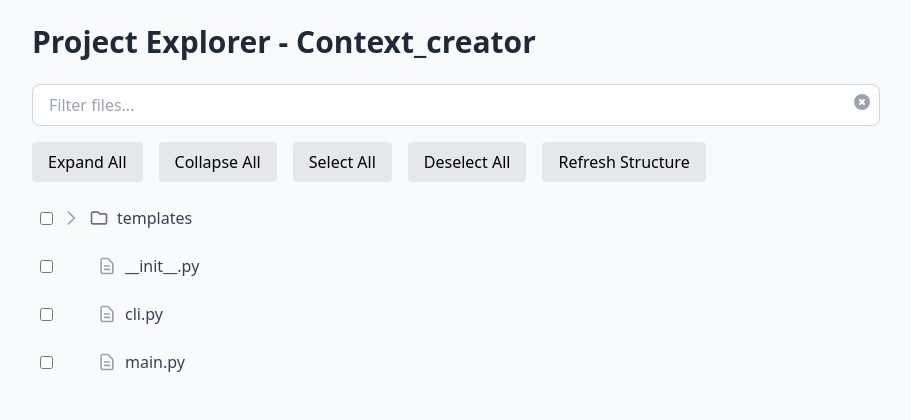
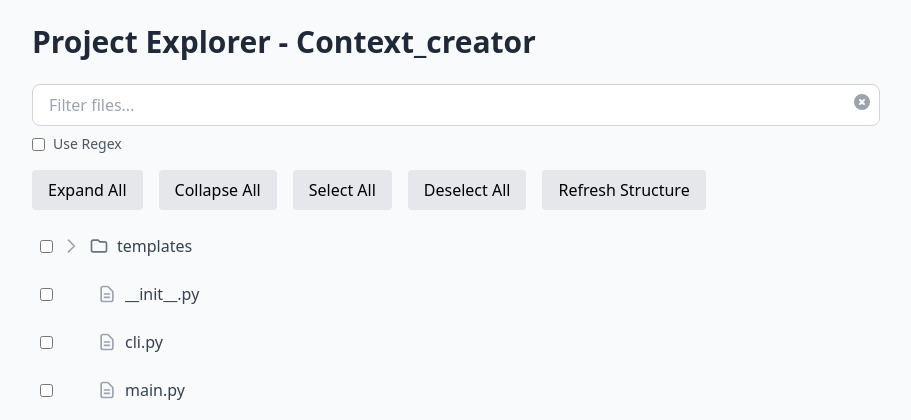
Before and after one commit to juancarlosmaggi/Context-Creator, a FastAPI app: template context_creator/templates/index.html in a window 1280 px wide. Shown: the top 420 px of the page, without its empty margins (184-1095 px from the left). Run offline with FastAPI, Linux system fonts and the light colour scheme; the template is opened without the code that fills it, so the values that code supplies are empty; some libraries are stand-ins or nearby versions.

Commit message:
Add regex filtering and update README documentation
- Implement regex pattern matching for file filtering in the web interface
- Toggle between simple search and regex mode with "Use Regex" checkbox
- Update README.md to reflect new regex functionality and improve clarity
- Streamline documentation by removing redundant sections and improving formatting

````diff
--- a/context_creator/main.py
+++ b/context_creator/main.py
@@ -26,7 +26,6 @@ class IndexStatus:
     is_valid = False
     structure = None
     created_at = None
-
     def __new__(cls):
         if not cls._instance:
             cls._instance = super().__new__(cls)
@@ -41,7 +40,6 @@ def find_git_root(path: Path) -> Union[Path, None]: # Instead of Path | None
 def parse_gitignore(git_root: Path) -> pathspec.PathSpec:
     """Parse all .gitignore files in the repository into a PathSpec."""
     patterns = []
-
     # First process the root .gitignore
     root_gitignore = git_root / ".gitignore"
     if root_gitignore.exists():
@@ -51,7 +49,6 @@ def parse_gitignore(git_root: Path) -> pathspec.PathSpec:
                 patterns.extend(lines)
         except FileNotFoundError:
             pass
-
     # Then process all other .gitignore files
     for gitignore_path in git_root.glob("*/**/.gitignore"): # Skip root .gitignore we processed above
         relative_dir = gitignore_path.parent.relative_to(git_root)
@@ -88,7 +85,6 @@ def should_ignore(path: Path, base_path: Path, git_root: Union[Path, None], igno
     # Always ignore hidden files/dirs
     if path.name.startswith("."):
         return True
-
     # Check against gitignore patterns
     if git_root and ignore_spec and path.is_relative_to(git_root):
         rel_path = path.relative_to(git_root)
@@ -97,7 +93,6 @@ def should_ignore(path: Path, base_path: Path, git_root: Union[Path, None], igno
             return True
         if path.is_dir() and ignore_spec.match_file(str(rel_path) + '/'):
             return True
-
     # Check against contextignore patterns
     if context_ignore_spec and path.is_relative_to(base_path):
         rel_path = path.relative_to(base_path)
@@ -105,7 +100,6 @@ def should_ignore(path: Path, base_path: Path, git_root: Union[Path, None], igno
             return True
         if path.is_dir() and context_ignore_spec.match_file(str(rel_path) + '/'):
             return True
-
     return False
 # Add a debugging function to test gitignore patterns
 @app.get("/api/test-gitignore/{path:path}")
@@ -115,19 +109,16 @@ async def test_gitignore(path: str):
     git_root = find_git_root(base_path)
     if not git_root:
         return {"error": "No git repository found"}
-
     ignore_spec = parse_gitignore(git_root)
     context_ignore_spec = parse_contextignore(base_path)
     test_path = Path(path)
     full_path = base_path / test_path
-
     result = {
         "path": path,
         "is_ignored": should_ignore(full_path, base_path, git_root, ignore_spec, context_ignore_spec),
         "exists": full_path.exists(),
         "is_dir": full_path.is_dir() if full_path.exists() else None,
     }
-
     # Show which patterns would match this path from gitignore
     git_pattern_matches = []
     if git_root and full_path.is_relative_to(git_root):
@@ -136,7 +127,6 @@ async def test_gitignore(path: str):
             if pattern.match_file(rel_path) or pattern.match_file(str(rel_path) + '/'):
                 git_pattern_matches.append(str(pattern))
     result["git_matching_patterns"] = git_pattern_matches
-
     # Show which patterns would match this path from contextignore
     context_pattern_matches = []
     if full_path.is_relative_to(base_path):
@@ -145,7 +135,6 @@ async def test_gitignore(path: str):
             if pattern.match_file(rel_path) or pattern.match_file(str(rel_path) + '/'):
                 context_pattern_matches.append(str(pattern))
     result["context_matching_patterns"] = context_pattern_matches
-
     return result
 # Update the get_project_structure function to use our improved should_ignore function
 @functools.lru_cache(maxsize=32)
@@ -154,13 +143,12 @@ def get_project_structure(base_path: Path):
     git_root = find_git_root(base_path)
     ignore_spec = parse_gitignore(git_root) if git_root else None
     context_ignore_spec = parse_contextignore(base_path)
-
     def build_tree(path: Path, root: Path):
         if should_ignore(path, base_path, git_root, ignore_spec, context_ignore_spec):
             return None
 
         entry = {
-            "path": str(path.relative_to(root)),
+            "path": str(path.relative_to(root)).replace("\\", "/"),
             "name": path.name,
             "type": "directory" if path.is_dir() else "file",
             "children": []
@@ -192,7 +180,6 @@ def get_project_structure(base_path: Path):
                 pass
 
         return entry
-
     # Continue with the rest of the function as before
     root_entry = {
         "path": "",
@@ -200,7 +187,6 @@ def get_project_structure(base_path: Path):
         "type": "directory",
         "children": []
     }
-
     try:
         children = []
         for child in base_path.iterdir():
@@ -221,16 +207,13 @@ def get_project_structure(base_path: Path):
                     continue
     except (PermissionError, OSError):
         pass
-
     return root_entry
 def process_files(selected_paths: list, base_path: Path):
     """Process selected files and directories into a single text output."""
     git_root = find_git_root(base_path)
     ignore_spec = parse_gitignore(git_root) if git_root else None
     context_ignore_spec = parse_contextignore(base_path)
-
     output = []
-
     def process_file(file_path: Path):
         relative_path = file_path.relative_to(base_path)
         try:
@@ -283,7 +266,6 @@ def process_files(selected_paths: list, base_path: Path):
                 return f"----- BEGIN FILE: {relative_path} -----\n```\n{content}\n```\n----- END FILE -----\n\n"
         except (UnicodeDecodeError, PermissionError, OSError):
             return f"----- BEGIN FILE: {relative_path} -----\n[Unable to process file]\n----- END FILE -----\n\n"
-
     all_files = set()
     for path in selected_paths:
         full_path = base_path / path
@@ -294,12 +276,9 @@ def process_files(selected_paths: list, base_path: Path):
             for f in full_path.rglob("*"):
                 if f.is_file() and not should_ignore(f, base_path, git_root, ignore_spec, context_ignore_spec):
                     all_files.add(f)
-
     all_files = sorted(all_files, key=lambda f: str(f.relative_to(base_path)))
-
     with concurrent.futures.ThreadPoolExecutor(max_workers=min(32, os.cpu_count() * 4)) as executor:
         results = list(executor.map(process_file, all_files))
-
     return "".join(results)
 async def build_and_save_index(base_path: Path):
     """Build and store the project structure in memory."""
@@ -314,13 +293,11 @@ async def build_and_save_index(base_path: Path):
 async def get_or_build_index(base_path: Path, background_tasks: BackgroundTasks):
     """Get the in-memory index or trigger a rebuild if necessary."""
     index_status = IndexStatus()
-
     # If index is already valid and not too old (24 hours), don't rebuild
     if index_status.is_valid and index_status.created_at:
         age = datetime.now() - index_status.created_at
         if age.total_seconds() <= 24 * 3600:
             return None
-
     # If not already building, start the build process
     if not index_status.is_building:
         index_status.is_building = True
@@ -331,13 +308,11 @@ async def index(request: Request, background_tasks: BackgroundTasks):
     """Serve the index page, triggering index build if necessary."""
     base_path = Path.cwd()
     index_status = IndexStatus()
-
     # If index is valid and recent enough, serve the main page
     if index_status.is_valid and index_status.created_at:
         age = datetime.now() - index_status.created_at
         if age.total_seconds() <= 24 * 3600:
             return templates.TemplateResponse("index.html", {"request": request})
-
     # Otherwise, trigger a build and show the loading page
     await get_or_build_index(base_path, background_tasks)
     return templates.TemplateResponse("loading.html", {"request": request})
--- a/context_creator/templates/index.html
+++ b/context_creator/templates/index.html
@@ -82,6 +82,12 @@
                     </svg>
                 </button>
             </div>
+            <div class="mt-2">
+                <label class="flex items-center space-x-2 text-sm text-gray-600">
+                    <input type="checkbox" id="regex-mode">
+                    <span>Use Regex</span>
+                </label>
+            </div>
         </div>
         <div class="flex space-x-4 mb-4">
             <button id="expand-all" class="px-4 py-2 bg-gray-200 rounded hover:bg-gray-300">Expand All</button>
@@ -133,6 +139,7 @@
         const selectedPaths = new Set();
         let filterText = '';
         let projectName = '';
+        let isRegexMode = false;
         // Function to capitalize first letter of a string
         function capitalizeFirstLetter(string) {
             if (!string) return string;
@@ -200,8 +207,14 @@
         // File filter functionality
         const fileFilter = document.getElementById('file-filter');
         const clearFilterBtn = document.getElementById('clear-filter');
+        const regexModeCheckbox = document.getElementById('regex-mode');
         fileFilter.addEventListener('input', () => {
-            filterText = fileFilter.value.trim().toLowerCase();
+            filterText = fileFilter.value.trim();
+            applyFilter(filterText);
+            updateCheckboxStates();
+        });
+        regexModeCheckbox.addEventListener('change', () => {
+            isRegexMode = regexModeCheckbox.checked;
             applyFilter(filterText);
             updateCheckboxStates();
         });
@@ -246,7 +259,19 @@
             const result = { ...node };
             // For files, include if they match the filter
             if (node.type === 'file') {
-                if (node.name.toLowerCase().includes(filterText.toLowerCase())) {
+                let matches = false;
+                if (isRegexMode) {
+                    try {
+                        const regex = new RegExp(filterText, 'i');
+                        matches = regex.test(node.path);
+                    } catch (e) {
+                        // Invalid regex, treat as no match
+                        matches = false;
+                    }
+                } else {
+                    matches = node.name.toLowerCase().includes(filterText.toLowerCase());
+                }
+                if (matches) {
                     return result;
                 }
                 return null; // Skip this file
@@ -330,8 +355,8 @@
                 const nameSpan = document.createElement('span');
                 nameSpan.className = `text-gray-700 ${node.type === 'file' ? 'file-name' : ''}`;
                 nameSpan.setAttribute('data-name', node.name);
-                // Highlight matching text when filtered
-                if (filterText && node.type === 'file') {
+                // Highlight matching text when filtered (only for non-regex mode)
+                if (filterText && node.type === 'file' && !isRegexMode) {
                     highlightMatch(nameSpan, node.name, filterText);
                 } else {
                     nameSpan.textContent = node.name;
--- a/pyproject.toml
+++ b/pyproject.toml
@@ -4,7 +4,7 @@ build-backend = "setuptools.build_meta"
 
 [project]
 name = "context-creator"
-version = "0.1.1"
+version = "0.1.2"
 description = "A FastAPI application for creating context from files and directories"
 readme = "README.md"
 requires-python = ">=3.7"
````
Also changed, not shown: README.md.
